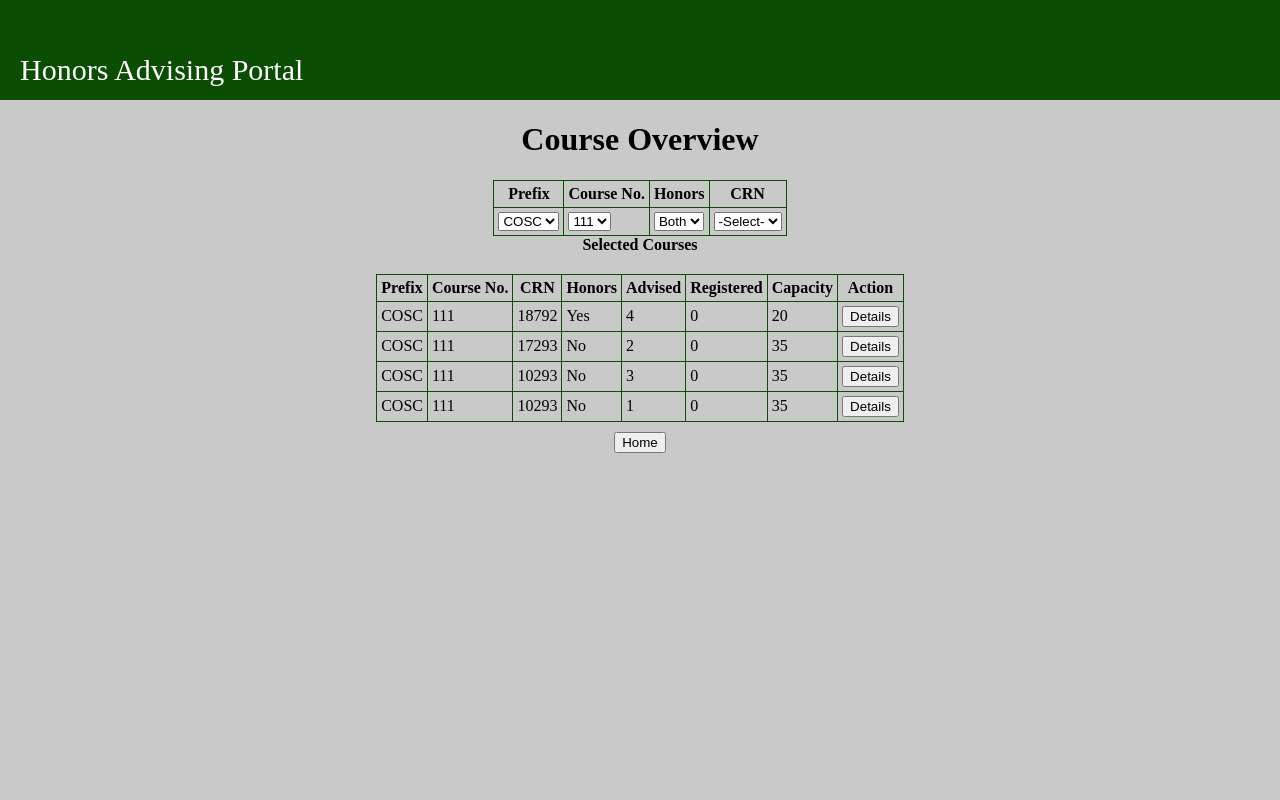
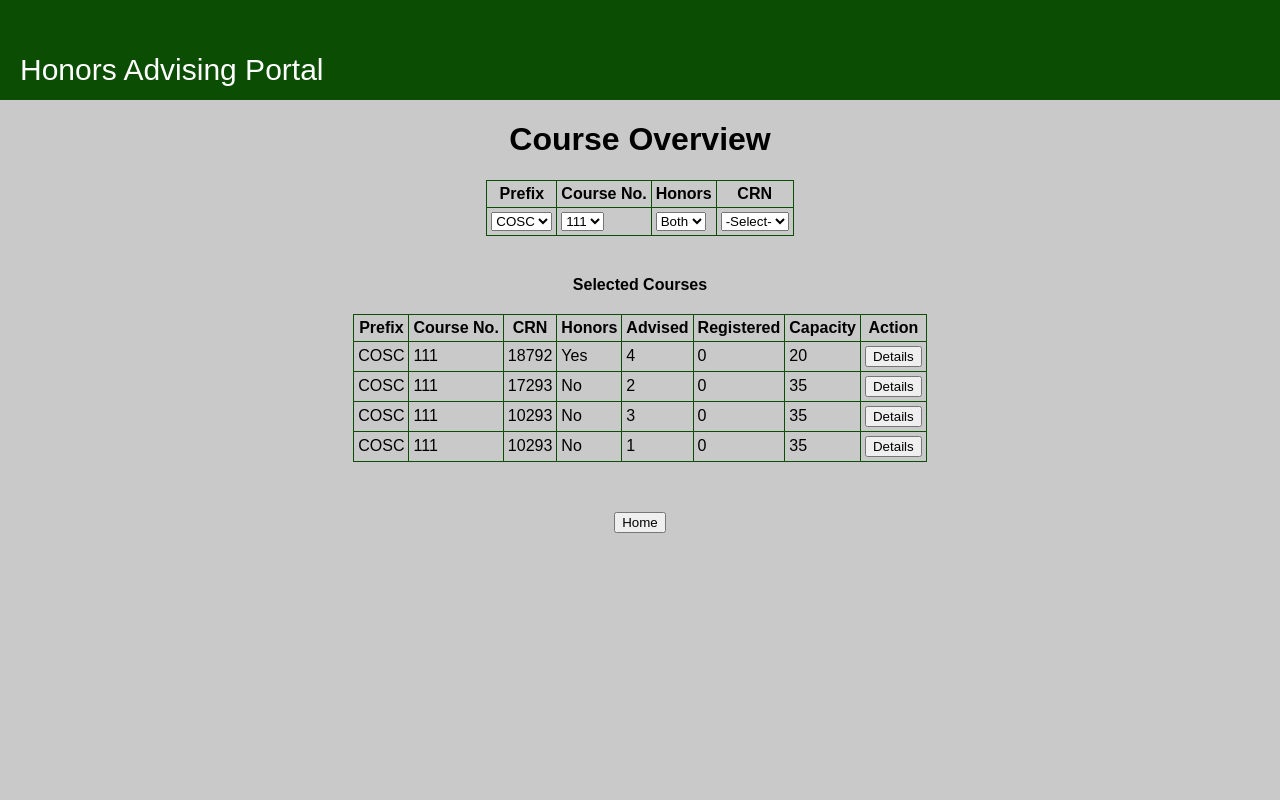
Before and after one commit to cspaldi1/Advising, a PHP site: page /course-overview.php in a window 1280 px wide. Run offline with PHP 8.4, Linux system fonts and the light colour scheme.

Commit message:
changed CSS around

```diff
--- a/prototype/CSS/global.css
+++ b/prototype/CSS/global.css
@@ -3,6 +3,7 @@ body {
   text-align: center;
   padding: 0px;
   margin: 0px;
+  font-family: Arial;
 }
 table {
   margin: 0 auto;
@@ -53,15 +54,14 @@ td, th {
     padding-left: 20px;
   }
 
-  /*
   .page {
-    background-color: white;
+    /*background-color: white;*/
     padding: 20px;
     display:inline-block;
     margin: 20px auto;
-    box-shadow: 0px 0px 5px #888888;
+  /*  box-shadow: 0px 0px 5px #888888;*/
   }
-  */
+
   .add td, .add th {
     border: none;
   }
```
